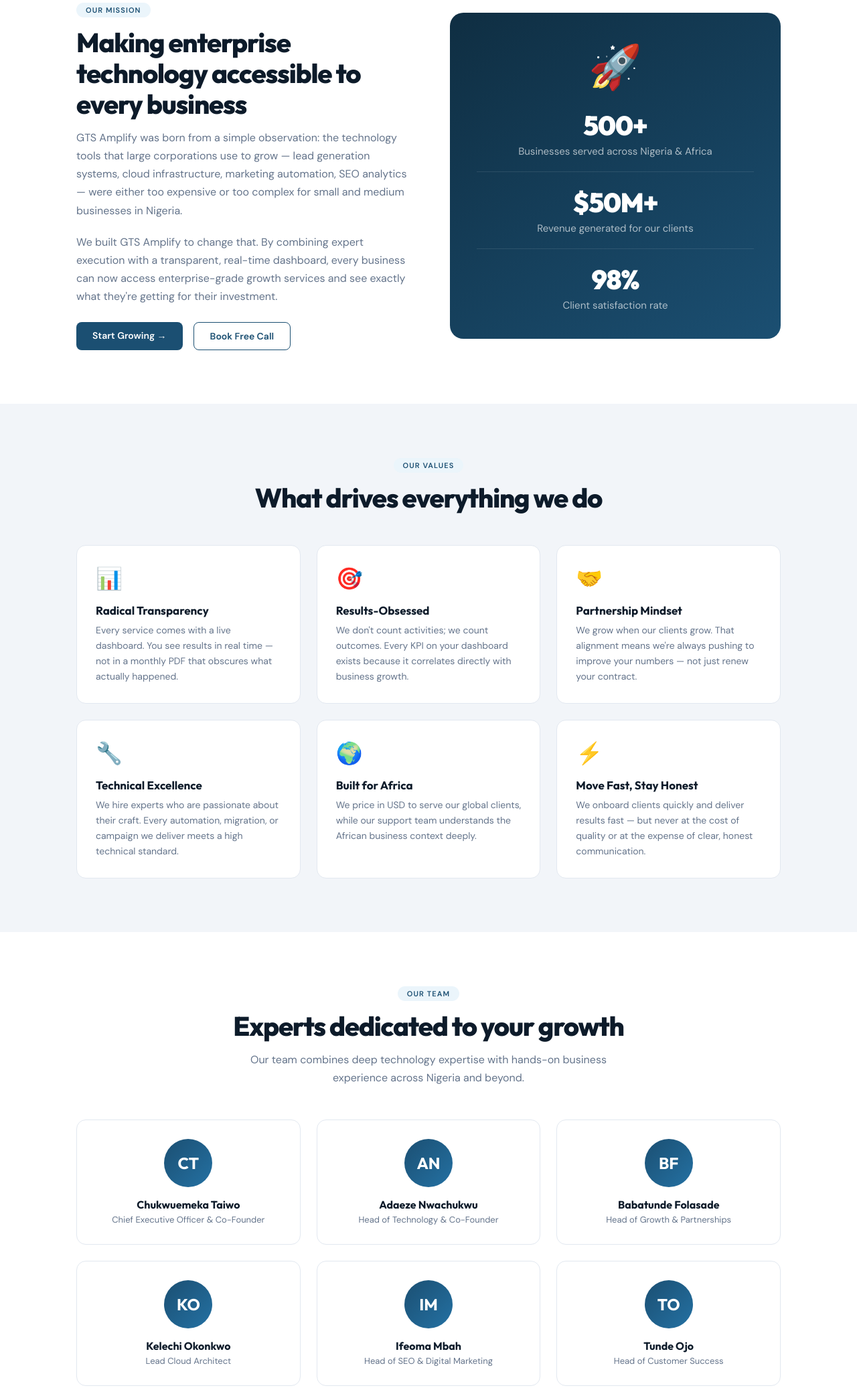
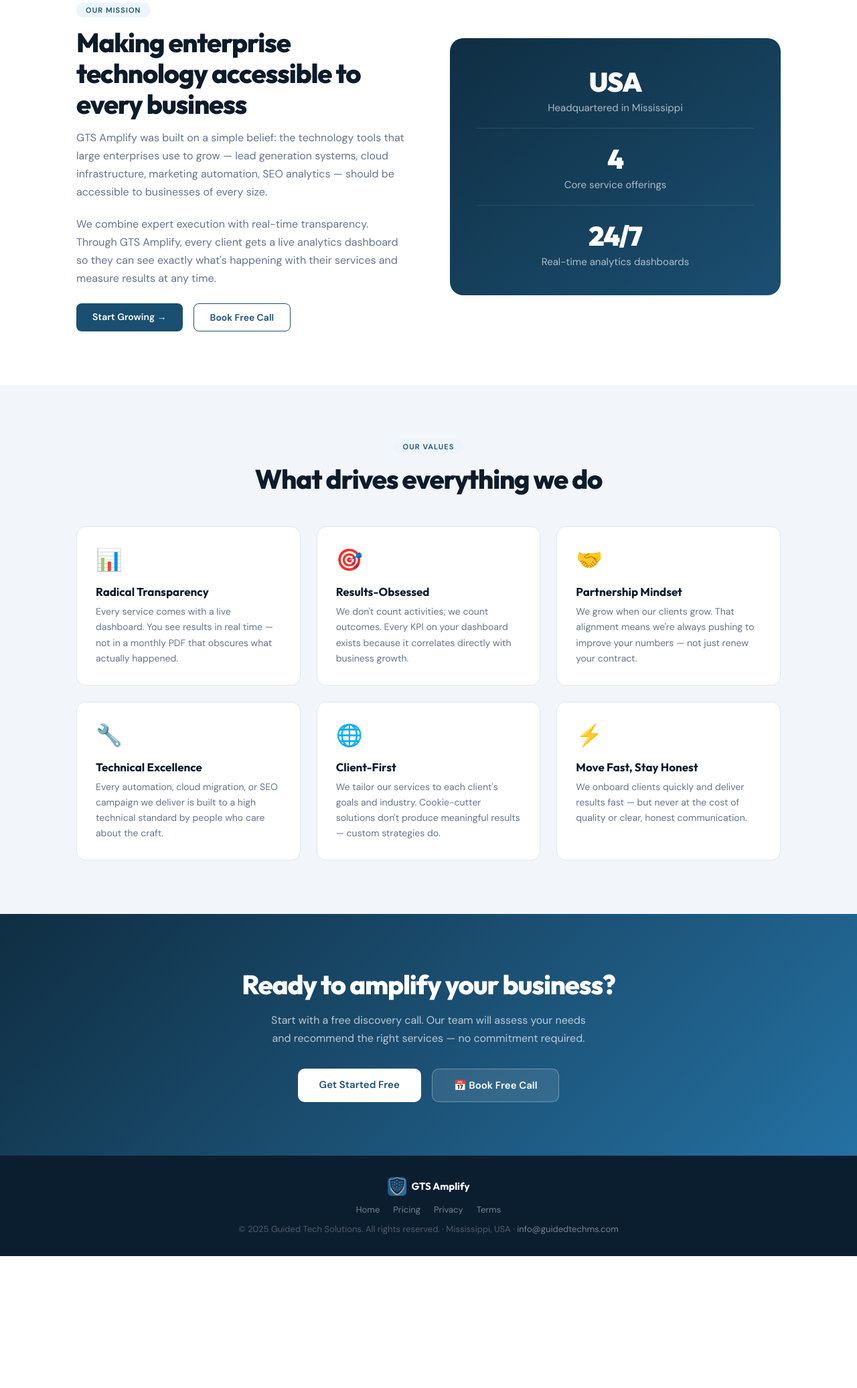
Before and after one commit to Guided-Tech-Solutions/guidedtechapp, a plain HTML site: page about.html in a window 1280 px wide. Shown: the part 588-2661 px from the top of the page at 67% size. After the commit the page ends 2464 px from the top, so only its background shows below. Drawn offline with Linux system fonts and the light colour scheme.

Commit message:
Update about.html

```diff
--- a/about.html
+++ b/about.html
@@ -3,7 +3,7 @@
 <head>
   <meta charset="UTF-8"><meta name="viewport" content="width=device-width,initial-scale=1.0">
   <title>About Us — GTS Amplify</title>
-  <meta name="description" content="GTS Amplify is the flagship platform of Guided Tech Solutions. Learn about our mission to help businesses grow smarter with technology.">
+  <meta name="description" content="GTS Amplify is the flagship platform of Guided Tech Solutions, a technology company based in Mississippi, USA. Learn about our mission to help businesses grow smarter.">
   <link rel="icon" href="./asset/logo-icon.png">
   <link href="https://fonts.googleapis.com/css2?family=Outfit:wght@400;600;700;800;900&family=DM+Sans:wght@400;500;600&display=swap" rel="stylesheet">
   <style>
@@ -27,15 +27,12 @@
     .section-title{font-family:var(--ff-d);font-size:clamp(1.75rem,4vw,2.5rem);font-weight:800;color:var(--text);letter-spacing:-.03em;line-height:1.15;margin-bottom:.875rem}
     .section-desc{font-size:1rem;color:var(--text-muted);line-height:1.7}
     .text-center{text-align:center}.text-center .section-desc{max-width:600px;margin:0 auto}
-    /* Mission grid */
     .mission-grid{display:grid;grid-template-columns:1fr 1fr;gap:4rem;align-items:center;margin-top:0}
     .mission-text .section-desc{margin-bottom:1.25rem}
     .mission-visual{background:linear-gradient(145deg,var(--brand-dark),var(--brand));border-radius:20px;padding:2.5rem;text-align:center;color:white}
-    .mv-icon{font-size:4rem;margin-bottom:1.25rem}
     .mv-stat{font-family:var(--ff-d);font-size:2.5rem;font-weight:900;letter-spacing:-.03em}
     .mv-label{font-size:.9375rem;color:rgba(255,255,255,.65);margin-top:.25rem}
     .mv-divider{height:1px;background:rgba(255,255,255,.1);margin:1.25rem 0}
-    /* Values */
     .values-section{background:var(--bg)}
     .values-grid{display:grid;grid-template-columns:repeat(3,1fr);gap:1.5rem;margin-top:3rem}
     .value-card{background:var(--surface);border:1.5px solid var(--border);border-radius:14px;padding:1.75rem;transition:all .3s}
@@ -43,14 +40,6 @@
     .value-icon{font-size:2rem;margin-bottom:1rem}
     .value-title{font-family:var(--ff-d);font-size:1.0625rem;font-weight:700;color:var(--text);margin-bottom:.5rem}
     .value-desc{font-size:.875rem;color:var(--text-muted);line-height:1.65}
-    /* Team */
-    .team-grid{display:grid;grid-template-columns:repeat(3,1fr);gap:1.5rem;margin-top:3rem}
-    .team-card{text-align:center;background:var(--surface);border:1px solid var(--border);border-radius:14px;padding:1.75rem;transition:all .3s}
-    .team-card:hover{border-color:var(--brand);box-shadow:0 8px 24px rgba(27,79,114,.08)}
-    .team-avatar{width:72px;height:72px;border-radius:50%;background:linear-gradient(135deg,var(--brand),var(--brand-mid));display:flex;align-items:center;justify-content:center;font-family:var(--ff-d);font-weight:700;font-size:1.5rem;color:white;margin:0 auto 1rem}
-    .team-name{font-family:var(--ff-d);font-size:1rem;font-weight:700;color:var(--text);margin-bottom:.25rem}
-    .team-role{font-size:.8125rem;color:var(--text-muted)}
-    /* CTA */
     .cta-section{background:linear-gradient(135deg,var(--brand-dark),var(--brand),var(--brand-mid));padding:5rem 0;text-align:center}
     .cta-title{font-family:var(--ff-d);font-size:clamp(1.75rem,4vw,2.5rem);font-weight:800;color:white;letter-spacing:-.03em;margin-bottom:1rem}
     .cta-desc{font-size:1rem;color:rgba(255,255,255,.7);max-width:480px;margin:0 auto 2rem;line-height:1.65}
@@ -63,7 +52,7 @@
     .footer-mini-links{display:flex;gap:1.25rem;justify-content:center;margin-bottom:.75rem}
     .footer-mini-link{font-size:.8125rem;color:rgba(255,255,255,.45);transition:color .2s}.footer-mini-link:hover{color:rgba(255,255,255,.8)}
     .footer-mini-copy{font-size:.8125rem;color:rgba(255,255,255,.28)}
-    @media(max-width:1024px){.mission-grid,.values-grid,.team-grid{grid-template-columns:1fr}}
+    @media(max-width:1024px){.mission-grid,.values-grid{grid-template-columns:1fr}}
     @media(max-width:768px){section{padding:3.5rem 0}.hero{padding:4rem 0 3rem}.cta-btns{flex-direction:column;align-items:center}}
   </style>
 </head>
@@ -82,7 +71,7 @@
   <div class="container">
     <div class="hero-badge">🏢 About GTS Amplify</div>
     <h1 class="hero-title">Technology that drives<br>real business growth</h1>
-    <p class="hero-desc">GTS Amplify is the flagship platform of Guided Tech Solutions — helping Nigerian and African businesses grow smarter with data-driven technology services.</p>
+    <p class="hero-desc">GTS Amplify is the flagship platform of Guided Tech Solutions — a Mississippi-based technology company helping businesses grow smarter with enterprise-grade digital services.</p>
   </div>
 </div>
 
@@ -93,23 +82,22 @@
       <div class="mission-text">
         <div class="section-badge">Our Mission</div>
         <h2 class="section-title">Making enterprise technology accessible to every business</h2>
-        <p class="section-desc">GTS Amplify was born from a simple observation: the technology tools that large corporations use to grow — lead generation systems, cloud infrastructure, marketing automation, SEO analytics — were either too expensive or too complex for small and medium businesses in Nigeria.</p>
-        <p class="section-desc">We built GTS Amplify to change that. By combining expert execution with a transparent, real-time dashboard, every business can now access enterprise-grade growth services and see exactly what they're getting for their investment.</p>
+        <p class="section-desc">GTS Amplify was built on a simple belief: the technology tools that large enterprises use to grow — lead generation systems, cloud infrastructure, marketing automation, SEO analytics — should be accessible to businesses of every size.</p>
+        <p class="section-desc">We combine expert execution with real-time transparency. Through GTS Amplify, every client gets a live analytics dashboard so they can see exactly what's happening with their services and measure results at any time.</p>
         <div style="margin-top:1.5rem;display:flex;gap:1rem;flex-wrap:wrap">
           <a href="./app/signup.html" style="padding:.6875rem 1.5rem;background:var(--brand);color:white;border-radius:8px;font-weight:700;font-size:.875rem;transition:all .2s">Start Growing →</a>
           <a href="./index.html#consultation" style="padding:.6875rem 1.5rem;background:transparent;color:var(--brand);border:1.5px solid var(--brand);border-radius:8px;font-weight:600;font-size:.875rem;transition:all .2s">Book Free Call</a>
         </div>
       </div>
       <div class="mission-visual">
-        <div class="mv-icon">🚀</div>
-        <div class="mv-stat">500+</div>
-        <div class="mv-label">Businesses served across Nigeria & Africa</div>
+        <div class="mv-stat">USA</div>
+        <div class="mv-label">Headquartered in Mississippi</div>
         <div class="mv-divider"></div>
-        <div class="mv-stat">$50M+</div>
-        <div class="mv-label">Revenue generated for our clients</div>
+        <div class="mv-stat">4</div>
+        <div class="mv-label">Core service offerings</div>
         <div class="mv-divider"></div>
-        <div class="mv-stat">98%</div>
-        <div class="mv-label">Client satisfaction rate</div>
+        <div class="mv-stat">24/7</div>
+        <div class="mv-label">Real-time analytics dashboards</div>
       </div>
     </div>
   </div>
@@ -126,28 +114,9 @@
       <div class="value-card"><div class="value-icon">📊</div><div class="value-title">Radical Transparency</div><div class="value-desc">Every service comes with a live dashboard. You see results in real time — not in a monthly PDF that obscures what actually happened.</div></div>
       <div class="value-card"><div class="value-icon">🎯</div><div class="value-title">Results-Obsessed</div><div class="value-desc">We don't count activities; we count outcomes. Every KPI on your dashboard exists because it correlates directly with business growth.</div></div>
       <div class="value-card"><div class="value-icon">🤝</div><div class="value-title">Partnership Mindset</div><div class="value-desc">We grow when our clients grow. That alignment means we're always pushing to improve your numbers — not just renew your contract.</div></div>
-      <div class="value-card"><div class="value-icon">🔧</div><div class="value-title">Technical Excellence</div><div class="value-desc">We hire experts who are passionate about their craft. Every automation, migration, or campaign we deliver meets a high technical standard.</div></div>
-      <div class="value-card"><div class="value-icon">🌍</div><div class="value-title">Built for Africa</div><div class="value-desc">We price in USD to serve our global clients, while our support team understands the African business context deeply.</div></div>
-      <div class="value-card"><div class="value-icon">⚡</div><div class="value-title">Move Fast, Stay Honest</div><div class="value-desc">We onboard clients quickly and deliver results fast — but never at the cost of quality or at the expense of clear, honest communication.</div></div>
-    </div>
-  </div>
-</section>
-
-<!-- TEAM -->
-<section>
-  <div class="container">
-    <div class="text-center">
-      <div class="section-badge">Our Team</div>
-      <h2 class="section-title">Experts dedicated to your growth</h2>
-      <p class="section-desc">Our team combines deep technology expertise with hands-on business experience across Nigeria and beyond.</p>
-    </div>
-    <div class="team-grid">
-      <div class="team-card"><div class="team-avatar">CT</div><div class="team-name">Chukwuemeka Taiwo</div><div class="team-role">Chief Executive Officer &amp; Co-Founder</div></div>
-      <div class="team-card"><div class="team-avatar">AN</div><div class="team-name">Adaeze Nwachukwu</div><div class="team-role">Head of Technology &amp; Co-Founder</div></div>
-      <div class="team-card"><div class="team-avatar">BF</div><div class="team-name">Babatunde Folasade</div><div class="team-role">Head of Growth &amp; Partnerships</div></div>
-      <div class="team-card"><div class="team-avatar">KO</div><div class="team-name">Kelechi Okonkwo</div><div class="team-role">Lead Cloud Architect</div></div>
-      <div class="team-card"><div class="team-avatar">IM</div><div class="team-name">Ifeoma Mbah</div><div class="team-role">Head of SEO &amp; Digital Marketing</div></div>
-      <div class="team-card"><div class="team-avatar">TO</div><div class="team-name">Tunde Ojo</div><div class="team-role">Head of Customer Success</div></div>
+      <div class="value-card"><div class="value-icon">🔧</div><div class="value-title">Technical Excellence</div><div class="value-desc">Every automation, cloud migration, or SEO campaign we deliver is built to a high technical standard by people who care about the craft.</div></div>
+      <div class="value-card"><div class="value-icon">🌐</div><div class="value-title">Client-First</div><div class="value-desc">We tailor our services to each client's goals and industry. Cookie-cutter solutions don't produce meaningful results — custom strategies do.</div></div>
+      <div class="value-card"><div class="value-icon">⚡</div><div class="value-title">Move Fast, Stay Honest</div><div class="value-desc">We onboard clients quickly and deliver results fast — but never at the cost of quality or clear, honest communication.</div></div>
     </div>
   </div>
 </section>
@@ -156,10 +125,10 @@
 <section class="cta-section">
   <div class="container">
     <h2 class="cta-title">Ready to amplify your business?</h2>
-    <p class="cta-desc">Join hundreds of businesses growing smarter with GTS Amplify. Start with a free discovery call — no commitment needed.</p>
+    <p class="cta-desc">Start with a free discovery call. Our team will assess your needs and recommend the right services — no commitment required.</p>
     <div class="cta-btns">
-      <a href="./app/signup.html"          class="btn-white">🚀 Get Started Free</a>
-      <a href="./index.html#consultation"  class="btn-ghost-cta">📅 Book Free Call</a>
+      <a href="./app/signup.html"         class="btn-white">Get Started Free</a>
+      <a href="./index.html#consultation" class="btn-ghost-cta">📅 Book Free Call</a>
     </div>
   </div>
 </section>
@@ -173,7 +142,7 @@
       <a href="./privacy.html" class="footer-mini-link">Privacy</a>
       <a href="./terms.html"   class="footer-mini-link">Terms</a>
     </div>
-    <div class="footer-mini-copy">© 2025 Guided Tech Solutions. All rights reserved.</div>
+    <div class="footer-mini-copy">© 2025 Guided Tech Solutions. All rights reserved. · Mississippi, USA · <a href="mailto:info@guidedtechms.com" style="color:rgba(255,255,255,.45);text-decoration:none">info@guidedtechms.com</a></div>
   </div>
 </footer>
 </body>
```
